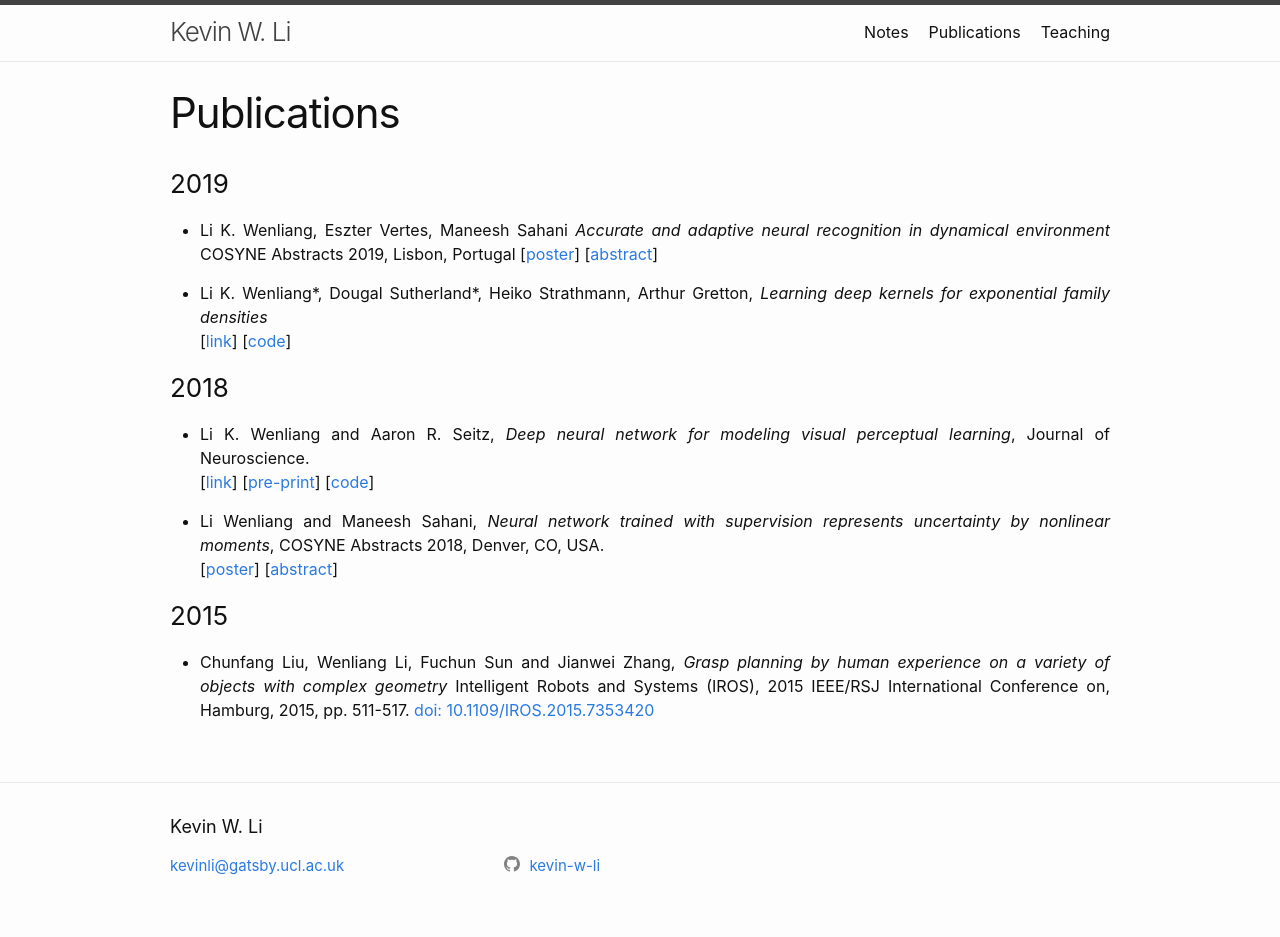
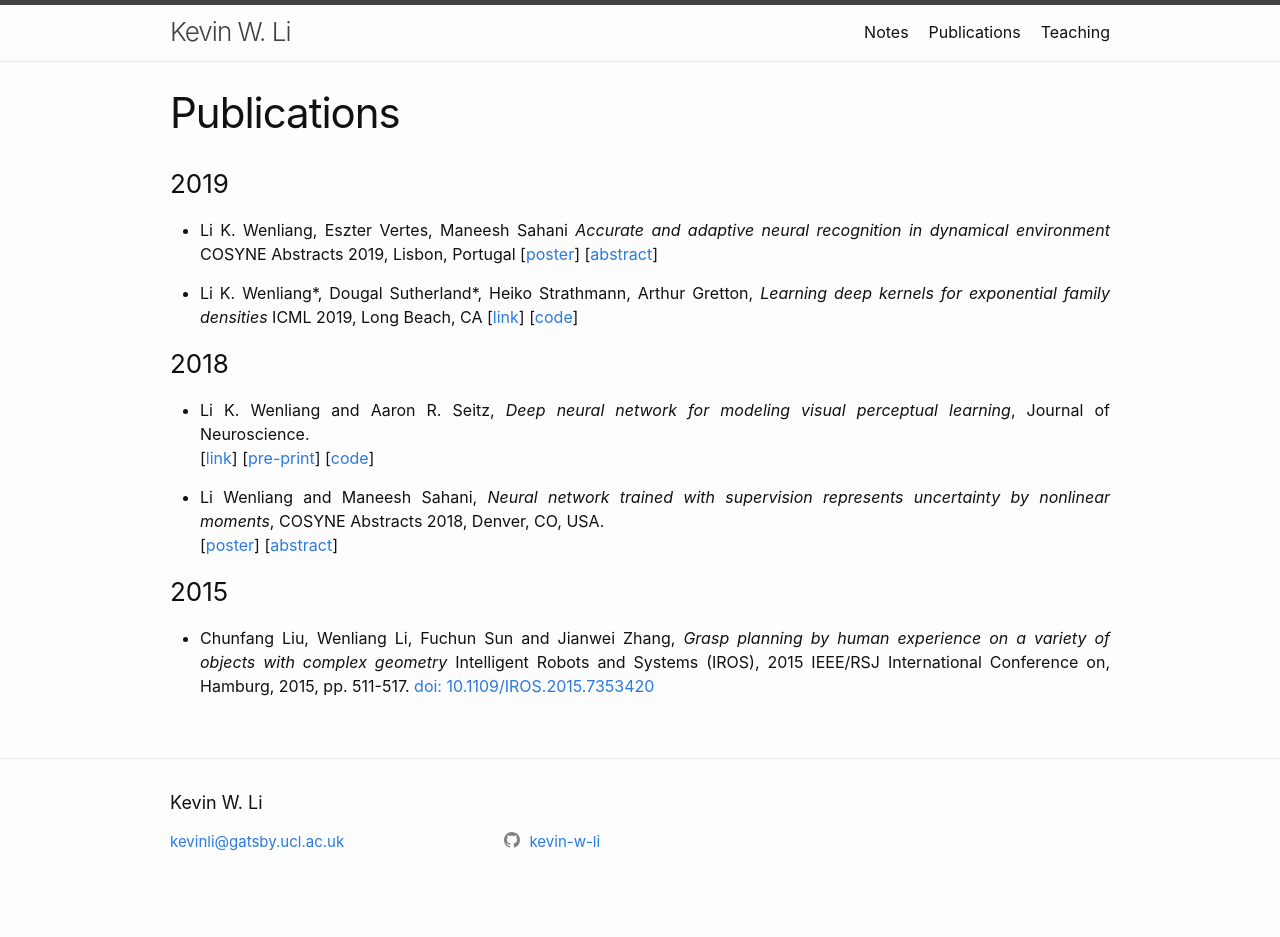
Before and after one commit to kevin-w-li/kevin-w-li.github.io, a Jekyll site: the page built from _pages/publication.md, in a window 1280 px wide. Built offline with Jekyll 4.4.1, drawn with Linux system fonts in a browser that asks for light colours; after the commit the page ends 913 px from its top, so only the background shows below that.

Commit message:
Update publication.md

```diff
--- a/_pages/publication.md
+++ b/_pages/publication.md
@@ -9,7 +9,7 @@ title: Publications
 [[poster]({"/pubs/ddc_ssm_poster.pdf" | absolute_url }})]
 [[abstract]({{ "/pubs/ddc_ssm_abstract.pdf" | absolute_url }})]
 
-* Li K. Wenliang\*, Dougal Sutherland\*, Heiko Strathmann, Arthur Gretton, *Learning deep kernels for exponential family densities*
+* Li K. Wenliang\*, Dougal Sutherland\*, Heiko Strathmann, Arthur Gretton, *Learning deep kernels for exponential family densities* ICML 2019, Long Beach, CA
 [[link](https://arxiv.org/abs/1811.08357)]
 [[code](https://github.com/kevin-w-li/deep-kexpfam)]
 
```
